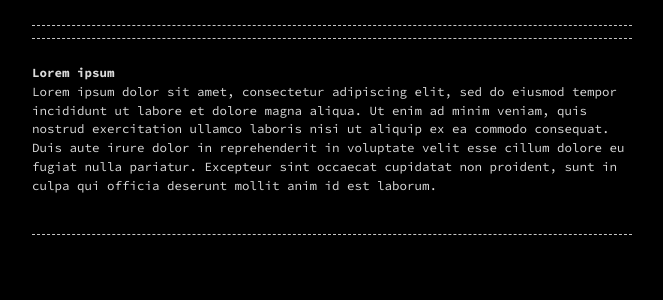
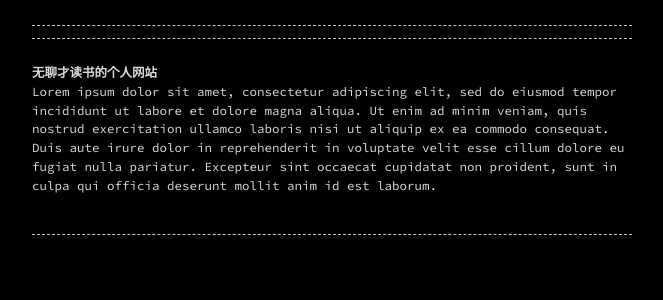
Before and after one commit to zhaozhifu8/zhaozhifu8.github.io, a Jekyll site: the page built from index.md, in a window 1280 px wide. Shown: the top 300 px of the page, without its empty margins (308-971 px from the left). Built offline with Jekyll 4.4.1, drawn with Linux system fonts in a browser that asks for light colours.

Commit message:
第一个文章

```diff
--- a/index.md
+++ b/index.md
@@ -4,6 +4,6 @@ layout: home
 permalink: /
 ---
 
-# Lorem ipsum
+# 无聊才读书的个人网站
 
 Lorem ipsum dolor sit amet, consectetur adipiscing elit, sed do eiusmod tempor incididunt ut labore et dolore magna aliqua. Ut enim ad minim veniam, quis nostrud exercitation ullamco laboris nisi ut aliquip ex ea commodo consequat. Duis aute irure dolor in reprehenderit in voluptate velit esse cillum dolore eu fugiat nulla pariatur. Excepteur sint occaecat cupidatat non proident, sunt in culpa qui officia deserunt mollit anim id est laborum.
```
Also changed, not shown: README.md.
